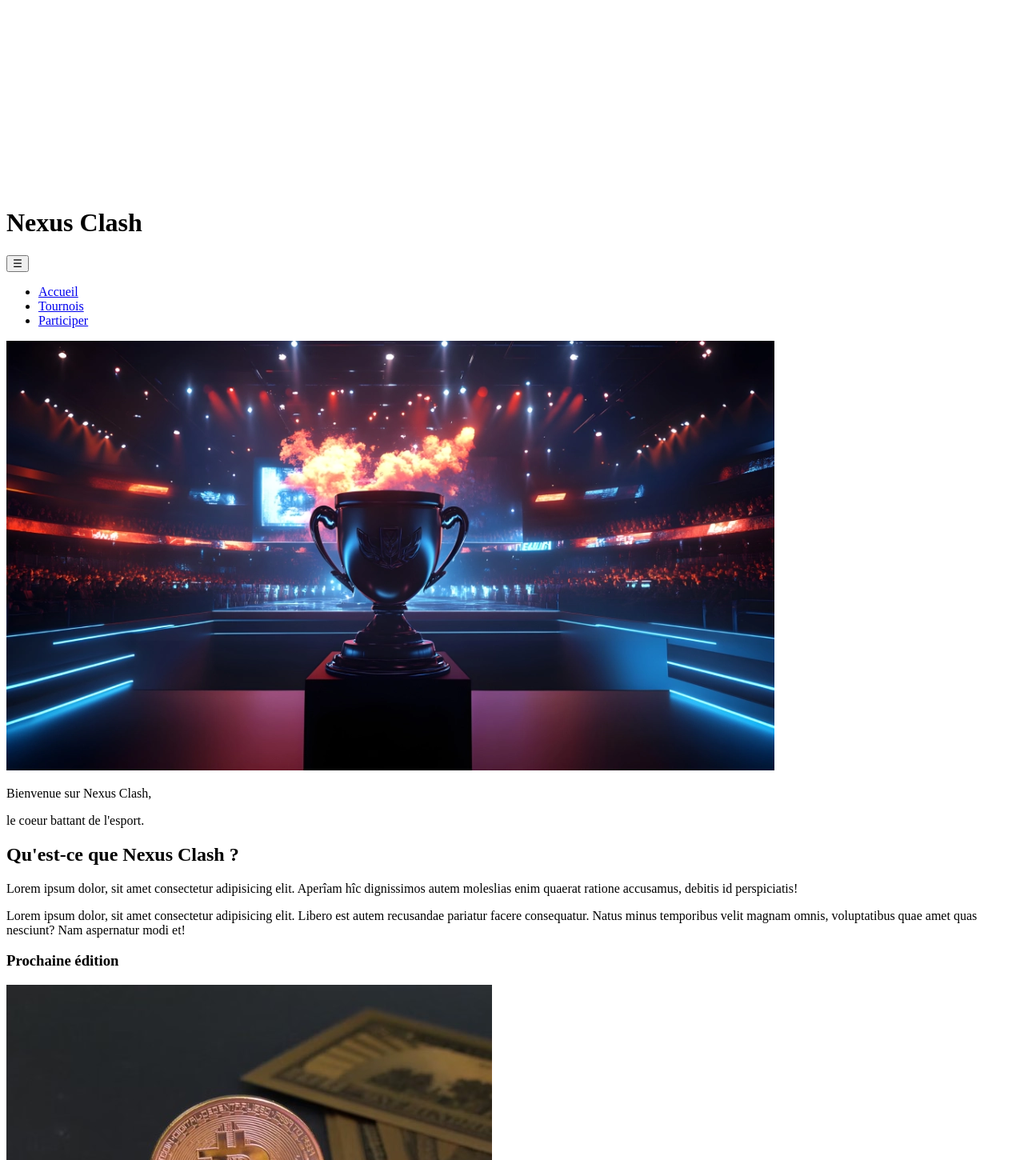
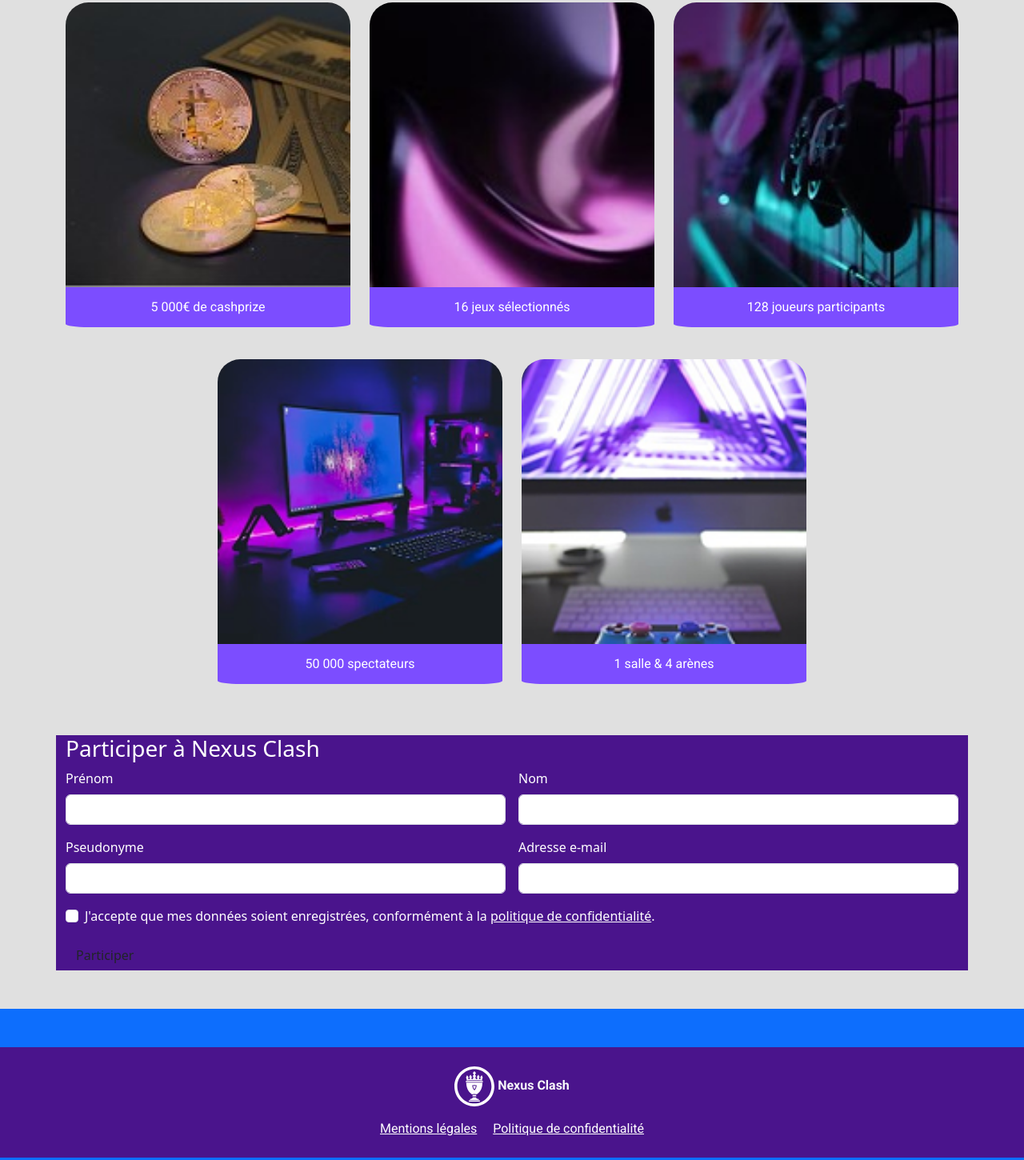
Before and after one commit to Laurence-LaurencE/B3_integrFrEnd, a plain HTML site: page index.html in a window 1280 px wide. Shown: the part 1037-2487 px from the top of the page at 80% size. Drawn offline with nearby package versions, Linux system fonts and the light colour scheme.

Commit message:
save_20250626v1

```diff
--- a/index.html
+++ b/index.html
@@ -1,241 +1,280 @@
 <!DOCTYPE html>
-<html lang="en">
+<html lang="fr">
   <head>
     <meta charset="UTF-8" />
     <meta name="viewport" content="width=device-width, initial-scale=1.0" />
+
+    <!-- CSS perso -->
+    <link href="style.css" rel="stylesheet" />
+
+    <!-- Polices -->
+    <!-- Font orbiton-->
+    <link rel="preconnect" href="https://fonts.googleapis.com" />
+    <link rel="preconnect" href="https://fonts.gstatic.com" crossorigin />
+    <link
+      href="https://fonts.googleapis.com/css2?family=Orbitron:wght@400..900&display=swap"
+      rel="stylesheet"
+    />
+    <!-- Font Montserrat-->
+    <link rel="preconnect" href="https://fonts.googleapis.com" />
+    <link rel="preconnect" href="https://fonts.gstatic.com" crossorigin />
+    <link
+      href="https://fonts.googleapis.com/css2?family=Montserrat:ital,wght@0,100..900;1,100..900&family=Orbitron:wght@400..900&display=swap"
+      rel="stylesheet"
+    />
+    <!-- Font orbiton-->
+    <link rel="preconnect" href="https://fonts.googleapis.com" />
+    <link rel="preconnect" href="https://fonts.gstatic.com" crossorigin />
+    <link
+      href="https://fonts.googleapis.com/css2?family=Montserrat:ital,wght@0,100..900;1,100..900&family=Orbitron:wght@400..900&family=Roboto:ital,wght@0,100..900;1,100..900&display=swap"
+      rel="stylesheet"
+    />
+
     <title>Nexus_Clash_Esport</title>
+
+    <!-- Bootstrap CSS -->
+    <link
+      href="https://cdn.jsdelivr.net/npm/bootstrap@5.3.7/dist/css/bootstrap.min.css"
+      rel="stylesheet"
+      integrity="sha384-LN+7fdVzj6u52u30Kp6M/trliBMCMKTyK833zpbD+pXdCLuTusPj697FH4R/5mcr"
+      crossorigin="anonymous"
+    />
+
+    <!-- Bootstrap JS -->
+    <script
+      src="https://cdn.jsdelivr.net/npm/bootstrap@5.3.7/dist/js/bootstrap.bundle.min.js"
+      integrity="sha384-ndDqU0Gzau9qJ1lfW4pNLlhNTkCfHzAVBReH9diLvGRem5+R9g2FzA8ZGN954O5Q"
+      crossorigin="anonymous"
+    ></script>
   </head>
 
-  <!-- ___________________________________________ -->
-  <!-- mobile first => tablette => Destop 1-->
+  <body class="bodydiv text-bg-primary p-0 mx-auto">
+    <header class="p-0 mx-auto">
+      <!-- LOGO + H1
+      <div class="d-flex align-items-center mb-3">
+        <img
+          src="./picture/logo.svg"
+          alt="logo Nexus Clash"
+          title="logo Nexus Clash"
+          class="me-2"
+        />
+        <h1>Nexus Clash</h1>
+      </div> -->
 
-  <body>
-    <header>
-      <div class="head">
-        <!-- LOGO -->
-        <div>
-          <img
-            href="logohead"
-            src="./picture/logo.svg"
-            alt="logo blanc, dessin d'une coupe avec uen couronne dessus disposées dans une cercle"
-          />
-          <!-- H1 -->
-          <h1>Nexus Clash</h1>
-        </div>
-        <div class="burger">
-          <!-- BURGER -->
-          <nav class="menu-burger">
-            <button class="burger-toggle">☰</button>
-            <ul class="menu-items">
-              <li><a href="./index.html" class="navaccueil">Accueil</a></li>
-              <li>
-                <a href="./tournois.html" class="navtournois">Tournois</a>
+      <!-- NAVBAR OFFCANVAS -->
+      <nav
+        class="navbar navbar-expand-lg bg-body-tertiary p-0 mx-auto d-flex justify-content-evenly"
+      >
+        <div class="navstyl d-flex justify-content-evenly px-auto">
+          <!-- container-fluid d-flex justify-content-evenly  // avec px-5 pas nok en mobile -->
+          <a class="alogo navbar-brand text-light" href="#"
+            ><img
+              class="logo"
+              src="./picture/logo5050px.svg"
+              alt="logo blanc, dessin d'une coupe avec une couronne dessus disposées dans une cercle"
+              title="Nexus Clash"
+            />Nexus Clash</a
+          >
+          <button
+            class="navbutton navbar-toggler"
+            type="button"
+            data-bs-toggle="collapse"
+            data-bs-target="#navbarNav"
+            aria-controls="navbarNav"
+            aria-expanded="false"
+            aria-label="Toggle navigation"
+          >
+            <span class="navspan navbar-toggler-icon"></span>
+          </button>
+          <div class="collapse navbar-collapse" id="navbarNav">
+            <ul class="navul navbar-nav ms-auto">
+              <!-- ms-auto pour mettre aux extremités en auto -->
+              <li class="nav-item">
+                <a class="nav-link active" aria-current="page" href="#">Home</a>
               </li>
-              <li>
-                <a href="./particip.html" class="navparticip">Participer</a>
+              <li class="nav-item">
+                <a class="nav-link" href="#">Features</a>
+              </li>
+              <li class="nav-item">
+                <a class="nav-link" href="#">Pricing</a>
+              </li>
+              <li class="nav-item">
+                <a class="nav-link disabled" aria-disabled="true">Disabled</a>
               </li>
             </ul>
-          </nav>
           </div>
         </div>
-      <!-- BANNER -->
-      <div class="banner">
+      </nav>
+      <!-- BANNIÈRE -->
+      <div
+        class="banner d-flex justify-content-center py-auto mx-auto position-relative"
+      >
         <img
-          href="banner960"
-          src="./picture/banner_960.webp"
-          alt="photo d'une coupe de champion avec des flammes oranges, au milieu d'une arêne, de coloris allant du bleu au rouge"
+          src="./picture/banner_1920.webp"
+          alt="photo d'une coupe de champion"
+          class="img-fluid"
         />
-        <div>
-          <p class="txbanner">Bienvenue sur Nexus Clash,</p>
-          <p class="txbanner">le coeur battant de l'esport.</p>
+        <div class="textbanner">
+          <p class="txbanner1">Bienvenue sur Nexus Clash,</p>
+          <p class="txbanner2">le coeur battant de l'esport.</p>
         </div>
       </div>
+
       <!-- INTRO -->
-      <div>
-        <h2>Qu'est-ce que Nexus Clash ?</h2>
-        <div>
-          <p class="txintro1">
-            Lorem ipsum dolor, sit amet consectetur adipisicing elit. Aperîam
-            hîc dignissimos autem moleslias enim quaerat ratione accusamus,
-            debitis id perspiciatis!
+      <div class="intro mt-0">
+        <h1 class="text-center">Qu'est-ce que Nexus Clash ?</h1>
+        <p class="txintro1 text-center">
+          Lorem ipsum dolor, sit amet consectetur adipisicing elit. Aperîam hîc
+          dignissimos autem moleslias enim quaerat ratione accusamus, debitis id
+          perspiciatis!
         </p>
-          <p class="txintro2">
+        <p class="txintro2 text-center">
           Lorem ipsum dolor, sit amet consectetur adipisicing elit. Libero est
           autem recusandae pariatur facere consequatur. Natus minus temporibus
-            velit magnam omnis, voluptatibus quae amet quas nesciunt? Nam
+          vitae repellat omnis, voluptatibus quae amet quas nesciunt? Nam
           aspernatur modi et!
         </p>
       </div>
-      </div>
     </header>
 
-    <!-- __MAIN__ -->
     <main>
-      <!--Container Prochaine Edition -->
-      <container class="contenedit">
-        <h3 class="prochedition">Prochaine édition</h3>
-        <!-- 5 cards Edition-->
-        <!-- C1-->
-        <div>
+      <!-- SECTION ÉDITION -->
+      <div class="container contenedit my-5 text-center">
+        <h3 class="prochedition fs-1">Prochaine édition</h3>
+
+        <div class="containpic row row-cols-1 row-cols-md-3 g-lg-4">
+          <div class="picfcashp col">
             <img
-            href="cardimg1"
-            src="./picture/fcashprize.jpg"
-            alt="image pieces et billets sur fond noir"
+              src="./picture/fcashprize 2.jpg"
+              class="imgedit img-fluid"
+              alt="cashprize"
             />
-          <p>5 000€ de cashprize</p>
+            <p class="paragraphedition">5 000€ de cashprize</p>
           </div>
-        <!-- C2-->
-        <div>
+          <div class="picfjeux col">
             <img
-            href="cardimg2"
-            src="./picture/fjeux.jpg"
-            alt="image abstraite avec des ondulations de couleur dégradée du rose vers le violet et noir"
+              src="./picture/fjeux 2.jpg"
+              class="imgedit img-fluid"
+              alt="jeux"
             />
-          <p>16 jeux sélectionnés</p>
+            <p class="paragraphedition">16 jeux sélectionnés</p>
           </div>
-        <!-- C3-->
-        <div>
+          <div class="picfjoueurs col">
             <img
-            href="cardimg3"
-            src="./picture/fjoueurs.jpg"
-            alt="image de manettes de jeux videos suspendu à une grille"
+              src="./picture/fjoueurs 2.jpg"
+              class="imgedit img-fluid"
+              alt="joueurs"
             />
-          <p>128 joueurs participants</p>
+            <p class="paragraphedition">128 joueurs participants</p>
           </div>
-        <!-- C4-->
-        <div>
+          <div class="picfspect col">
             <img
-            href="cardimg4"
-            src="./picture/fspectateur.jpg"
-            alt="image d'un ecran de PC et son clavier sur un bureau, dans les coloris rose, violet, bleu et noir"
+              src="./picture/fspectateur 2.png"
+              class="imgedit img-fluid"
+              alt="spectateurs"
             />
-          <p>50 000 spectateurs</p>
+            <p class="paragraphedition">50 000 spectateurs</p>
           </div>
-        <!-- C5-->
-        <div>
+          <div class="picfsalle col">
             <img
-            href="cardimg5"
-            src="./picture/fsalle.jpg"
-            alt="image d'une manette + un clavier + un ecran montrant une salle triangulaire, de couleurs blanc, violet, noir"
+              src="./picture/fsalle 2.jpg"
+              class="imgedit img-fluid"
+              alt="salle"
             />
-          <div>
-            <p>1 salle</p>
-            <p>4 arènes</p>
+            <p class="paragraphedition">1 salle & 4 arènes</p>
           </div>
         </div>
-      </container>
+      </div>
 
-      <!-- Container FORMULAIRE -->
-      <!-- ? le mieux ? Container ou Section ? -->
-      <container class="contformul">
+      <!-- FORMULAIRE -->
+      <div class="form container contformul my-5">
         <h3 class="participaNex">Participer à Nexus Clash</h3>
         <form action="#" method="post" class="formulaire">
-          <div class="champsformul">
-            <div class="champ">
-              <label for="prenom">Prénom</label>
+          <div class="row g-3">
+            <div class="col-md-6">
+              <label for="prenom" class="form-label">Prénom</label>
               <input
                 type="text"
                 id="prenom"
                 name="prenom"
-                placeholder="Votre Prénom"
+                class="form-control"
                 required
               />
             </div>
-            <div class="champ">
-              <label for="nom">Nom</label>
+            <div class="col-md-6">
+              <label for="nom" class="form-label">Nom</label>
               <input
                 type="text"
                 id="nom"
                 name="nom"
-                placeholder="Votre Nom"
+                class="form-control"
                 required
               />
             </div>
-            <div class="champ">
-              <label for="pseudo">Pseudonyme</label>
+            <div class="col-md-6">
+              <label for="pseudo" class="form-label">Pseudonyme</label>
               <input
                 type="text"
                 id="pseudo"
                 name="pseudo"
-                placeholder="Votre Pseudonyme"
+                class="form-control"
                 required
               />
             </div>
-            <div class="champ">
-              <label for="email">Adresse e-mail</label>
+            <div class="col-md-6">
+              <label for="email" class="form-label">Adresse e-mail</label>
               <input
                 type="email"
                 id="email"
                 name="email"
-                placeholder="jean.dupont@exemple.fr"
+                class="form-control"
                 required
               />
             </div>
           </div>
-          <div>
-            <!--checkbox acceptation-->
-            <div class="acceptation">
-              <input type="checkbox" id="accept" name="accept" required />
-              <label for="accept">
+
+          <div class="form-check mt-3">
+            <input
+              class="form-check-input"
+              type="checkbox"
+              id="accept"
+              name="accept"
+              required
+            />
+            <label class="check form-check-label" for="accept">
               J'accepte que mes données soient enregistrées, conformément à la
-                <a href="#" target="_blank">politique de confidentialité</a>.
+              <a class="politiq" href="#" target="_blank">politique de confidentialité</a>.
             </label>
           </div>
-            <!--button participer-->
-            <button type="submit" class="btn-submit">Participer</button>
+
+          <button type="submit" class="buttonsubmit btn mt-3">
+            Participer
+          </button>
+          <!-- btn-success -->
+        </form>
       </div>
-        </form>
-        <!-- <div class="champs"> -->
-        <!-- 4 cards formulaire -->
-        <!-- <div class="champ"> -->
-        <!-- <p class="prenom">Prénom</p> -->
-        <!--champ prenom-->
-        <!-- </div> -->
-        <!-- <div class="champ"> -->
-        <!-- <p class="nom">Nom</p> -->
-        <!--champ nom-->
-        <!-- </div> -->
-        <!-- <div class="champ"> -->
-        <!-- <p class="pseudo">Pseudonyme</p> -->
-        <!--champ pseudo-->
-        <!-- </div> -->
-        <!-- <div class="champ"> -->
-        <!-- <p class="mail">Adresse e-mail</p> -->
-        <!--champ e-mail-->
-        <!-- </div> -->
-        <!-- </div> -->
+    </main>
 
-        <!-- tick à cochet + text -->
-        <!-- <div class="accept">  -->
-        <!-- <p class="accept">
-                J'accepte que mes données soient enregistrer, conformément à la
-                <a href="./" target="_blank">politique de confidentialité</a>.
-            </p>
+    <!-- FOOTER  bg-dark-->
+    <footer class="footer text-white text-center p-4 mt-5">
+      <a class="alogo navbar-brand text-light" href="#"
+        ><img
+          class="logo"
+          src="./picture/logo5050px.svg"
+          alt="logo blanc, dessin d'une coupe avec une couronne dessus disposées dans une cercle"
+          title="Nexus Clash"
+        />
+        Nexus Clash</a
+      >
+      <!-- <div class="foot1">
+        <img src="./picture/logo.svg" alt="logo Nexus" width="40" />
+        <p class="nexusfoot">Nexus Clash</p>
       </div> -->
-
-        <!-- ? quelle fonction pour valider ? => JS = prendre infos des champs et enregistrer ds un classeur ? -->
-        <!-- <div class="validparticip"></div> -->
-      </container>
-    </main>
-    <!-- Footer -->
-    <footer>
-      <div class="foot1">
-        <p>
-          <img
-            href="logofoot"
-            src="./picture/logo.svg"
-            alt="logo blanc, dessin d'une coupe avec uen couronne dessus, dans une cercle"
-          />
-        </p>
-        <!-- A revoir =< cliquer sur "Nexus C" pour revenir sur la page d'accueil
-         + utiliser target="_blank" pour renvoi sur un nel onlget ? -->
-        <a href="./index.html" class="nexusfoot">Nexus Clash</a>
-        <!-- ou : -->
-        <p class="nexusfoot">Nexus Clash</p>
-      </div>
-      <div class="foot2">
-        <a href="./#mentionsleg" target="_blank">Mentions légales </a>
-        <a href="./#politiqconf" target="_blank"
+      <div class="foot2 mt-3">
+        <a href="./#mentionsleg" class="text-white me-3" target="_blank"
+          >Mentions légales</a
+        >
+        <a href="./#politiqconf" class="text-white" target="_blank"
           >Politique de confidentialité</a
         >
       </div>
--- /dev/null
+++ b/script.js
@@ -0,0 +1,3 @@
+// fichier script.js
+
+// pour le button burger menu
--- /dev/null
+++ b/style.css
@@ -0,0 +1,196 @@
+.bodydiv {
+    display: flex;
+    flex-direction: column;
+    align-items:stretch;
+    gap: 0%;
+    background-color: #E0E0E0;
+}
+
+.header {
+
+}
+/*___NAVBAR Burger___*/
+
+.navstyl {
+    background-color: #4A148C;
+    display: flex;
+    justify-content: space-between;
+    align-items: center;
+    width: 100%;
+}
+
+.alogo {
+    margin: 0%;
+    padding: 0%;
+    font-family: 'Roboto', sans-serif;
+    font-weight: bold;
+}
+
+.logo {
+    /*weight:*/
+}
+
+.navspan {
+    background-color: #7C4DFF;
+    border-radius: 15%;
+}
+
+/*__ Banner__ */
+.textbanner {
+    position: absolute; /* q text se positionne où je veux s/banner */
+    bottom: 5%;  /* placé en bas à 5% */
+    left: 5%;
+    z-index: 2; /* s’assure que le texte est devant l’image.*/
+    color: white;
+    font-family: 'Orbitron', sans-serif;
+    letter-spacing: 0.1rem;
+    font: size 10px;
+    font-weight: bolder;
+    text-wrap-mode:wrap;
+    line: height 0px;
+    width: fit-content;
+    padding:0px;
+    margin: 0px;
+
+}
+
+.txbanner1, .txbanner2 {
+    padding:0px;
+    margin: 0px;
+}
+
+/*__ intro __*/
+.intro {
+    background-color: #E0E0E0;
+    color:#4A148C;
+}
+
+h1{
+    color: white;
+    font-family: 'Orbitron', sans-serif;
+    margin-inline: 15%;
+    text-wrap-mode:wrap;
+}
+
+.txintro1, .txintro2 {
+    color: black;
+    font-family: 'Montserrat', sans-serif;
+
+}
+
+main {
+    background-color: #E0E0E0;
+}
+
+/*__ SECTION ÉDITION __ */
+.container {
+    background-color: #E0E0E0;
+
+
+}
+
+.prochedition {     /* h3*/
+    color:#4A148C;
+    font-family: 'Orbitron', sans-serif;
+    text-align: left;
+}
+.paragraphedition {
+    display: flex ;
+    justify-content: center;
+    align-items: center;
+    background-color: #7C4DFF;
+    height: max-content;
+    border-radius: 0% 0% 8% 8%;
+    height: 50px;
+    align-item:;
+    font-family: 'Roboto', sans-serif;
+    padding: 0%;
+}
+
+.containpic {
+    display: flex;
+    flex-direction:row;
+    flex-wrap: wrap;
+    justify-content: center;
+    gap: 0px;
+    border-radius: 8%;
+
+}
+
+.imgedit {
+    border-radius: 8% 8% 0% 0%;
+}
+
+.picfcashp {
+    display: flex;
+    flex-direction: column;
+    border-radius: 8%;
+}
+
+.picfjeux {
+    display: flex;
+    flex-direction: column;
+    border-radius: 15%;
+}
+
+.picfjoueurs {
+    display: flex;
+    flex-direction: column;
+    border-radius: 15%;
+}
+
+.picfspect {
+    display: flex;
+    flex-direction: column;
+    border-radius: 15%;
+}
+
+.picfsalle {
+    display: flex;
+    flex-direction: column;
+    border-radius: 15%;
+}
+
+
+
+.buttonsubmit {
+    background-color:#7C4DFF;
+    color: white;
+    border: none;
+    border-radius: 15%;
+}
+
+/*__ FORMULAIRE__ */
+.form {
+    background-color: #4A148C;
+}
+
+.check {
+    justify-content: center;
+
+}
+
+.politiq {
+    color: white;
+}
+
+/*__ FOOTER __*/
+.footer {
+    background-color: #4A148C;
+}
+
+.foot2 {
+    font-family: 'Roboto', sans-serif;
+}
+
+/*_________________________________________________________*/
+/* Responsive
+@media (max-width: 767px) {}
+@media (min-width: 768px) and (max-width: 1024px) {}
+@media (min-width: 1025px) and (max-width: 1439px) {}
+@media (min-width: 1440px) and (max-width: 1919px) {}
+*/
+/*_________________________________________________________*/
+
+
+/* @include pour réusiliser un bout de code */
```
Also changed, not shown: picture/fcashprize 2.jpg (added), picture/fjeux 2.jpg (added), picture/fjoueurs 2.jpg (added), picture/fsalle 2.jpg (added), picture/fspectateur 2.png (added), picture/logo5050px.svg (added), 2 other files. Lines whose indentation alone changed are shown as unchanged.
